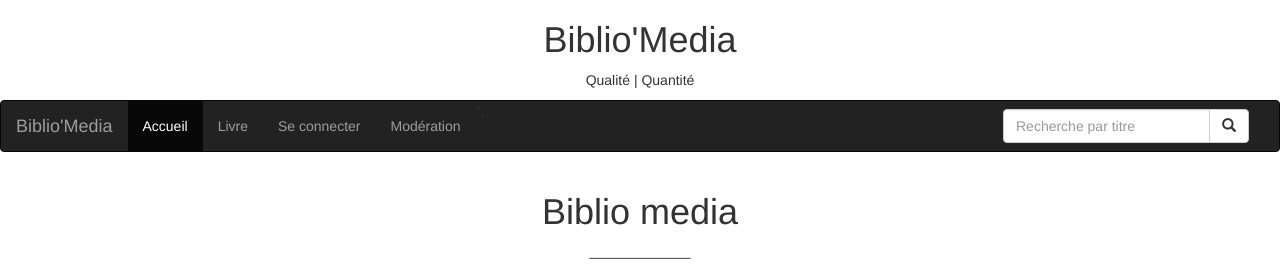
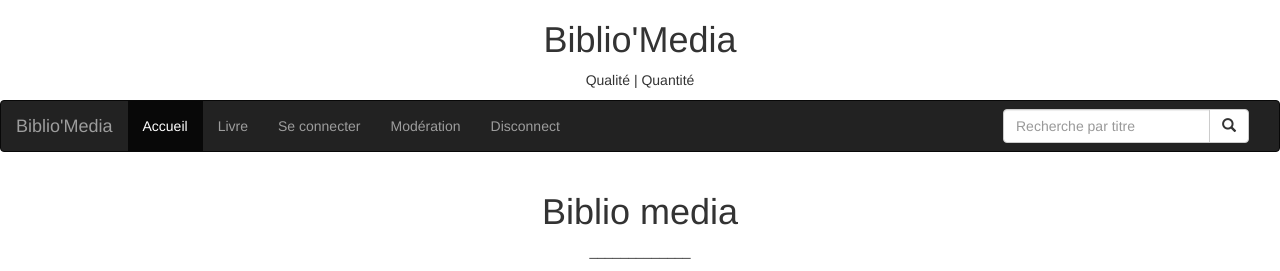
Before and after one commit to ValentinCo/article, a PHP site: page /index.php?p=livre in a window 1280 px wide. Shown: the top 271 px of the page. Run offline with PHP 8.4, Linux system fonts and the light colour scheme; the visitor is signed in with stand-in values (Sample User, id 1); data that the repository does not hold is empty; some libraries are stand-ins or nearby versions.

Commit message:
Ajout du logout

```diff
--- a/index.php
+++ b/index.php
@@ -25,6 +25,9 @@ if($p === 'recherche'){
 if($p === 'moderation'){
     include('./pages/moderation.php');
 }
+if($p === 'disconnect'){
+    include('./pages/disconnect.php');
+}
 $content = ob_get_clean();
 include('./pages/templates/default.php');
 ?>
--- a/pages/admin.php
+++ b/pages/admin.php
@@ -13,8 +13,9 @@
         if($password === $row['use_password']) {
             $_SESSION['use_name'] = $pseudo;
             $_SESSION['use_id'] = $row['use_id'];
+            header('refresh:2; ?p=livre')
             ?>
-            <h3 class="text-center text-success">---Welcom Master!---</h3>;
+            <h3 class="text-center text-success">---Welcome Master!---</h3>;
             <?php
         } else {
             ?>
--- /dev/null
+++ b/pages/disconnect.php
@@ -0,0 +1,5 @@
+<?php
+session_start();
+session_destroy();
+header('Location: ?p=admin');
+?>
--- a/pages/livre.php
+++ b/pages/livre.php
@@ -35,7 +35,7 @@ while  ($donnees = $reponse->fetch()){
 ?>
 <p>
 <td><?=$donnees['boo_id']?> </td>
-<td><a href=""><?=$donnees['boo_title']?></a></td>
+<td><a href="?p=details&id=<?=  $donnees['boo_id']?>"><?=$donnees['boo_title']?></a></td>
 <td><?=$donnees['boo_type']?> </td>
 <td><?=$donnees['boo_date']?> </td>
 <td><?=$donnees['boo_author']?> </td>
--- a/pages/templates/header.php
+++ b/pages/templates/header.php
@@ -10,7 +10,8 @@
       <?php
         if(isset($_SESSION['use_name'])){
           ?>
-        <li><a href='?p=moderation'>Modération</a></li>";
+        <li><a href='?p=moderation'>Modération</a></li>
+        <li><a href='?p=disconnect&'>Disconnect</a></li>
         <?php
         };
       ?>
```
